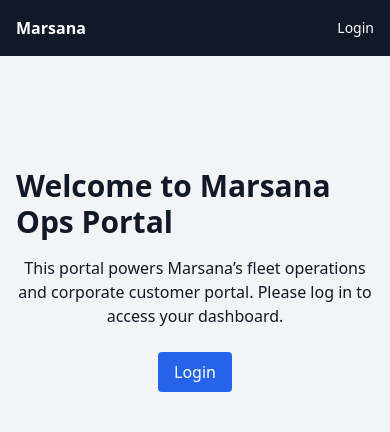
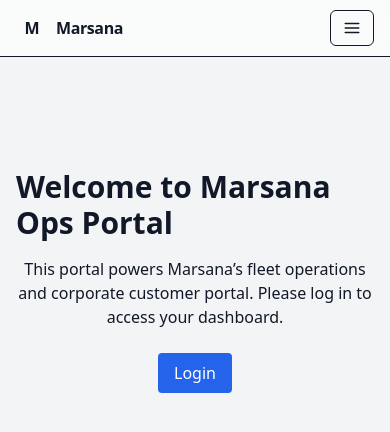
Before and after one commit to calvinkey7919/marsanarentacar, a Next.js app: page / in a window 390 px wide. Shown: the top 432 px of the page. Built offline with nearby package versions, Linux system fonts and the light colour scheme; no server answers.

Commit message:
chore(nav): restyle Navigation component and add mobile toggle

```diff
--- a/src/components/Navigation.tsx
+++ b/src/components/Navigation.tsx
@@ -1,4 +1,7 @@
+'use client';
+
 import Link from 'next/link';
+import { useState } from 'react';
 
 export type UserRole = 'ADMIN' | 'OPS' | 'CORPORATE' | null;
 
@@ -6,65 +9,108 @@ interface NavigationProps {
   role: UserRole;
 }
 
-// Returns a navigation menu based on the logged in user's role.  This component
-// renders links to the various sections of the application.  Feel free to
-// customise the styling using Tailwind classes or your own CSS.
+/**
+ * Responsive, accessible navbar with mobile toggle.
+ * Role-based links unchanged; styling only.
+ */
+export default function Navigation({ role }: NavigationProps) {
+  const [open, setOpen] = useState(false);
 
-export default function Navigation({ role }: NavigationProps) {
   return (
-    <nav className="bg-gray-900 text-white p-4">
-      <div className="container mx-auto flex flex-wrap items-center justify-between">
-        <span className="font-bold">Marsana</span>
-        <div className="flex space-x-4 text-sm">
-          {/* Shared links */}
+    <nav className="sticky top-0 z-40 backdrop-blur supports-[backdrop-filter]:bg-white/60 bg-[var(--bg-surface)] md:bg-transparent border-b border-[var(--border)]">
+      <div className="mx-auto max-w-7xl px-4 sm:px-6">
+        <div className="flex h-14 items-center justify-between">
+          {/* Brand */}
+          <div className="flex items-center gap-2">
+            <span className="inline-flex h-8 w-8 items-center justify-center rounded-md bg-[var(--accent-contrast)] text-[var(--accent)] font-bold">M</span>
+            <span className="font-semibold tracking-tight">Marsana</span>
+          </div>
+
+          {/* Desktop links */}
+          <div className="hidden md:flex items-center gap-6 text-sm">
             {role && (
-            <Link href="/dashboard" className="hover:underline">
+              <Link href="/dashboard" className="hover:text-[var(--accent)] transition-colors">
                 Dashboard
               </Link>
             )}
             {!role && (
-            <Link href="/login" className="hover:underline">
+              <Link href="/login" className="hover:text-[var(--accent)] transition-colors">
                 Login
               </Link>
             )}
             {role === 'ADMIN' && (
               <>
-              <Link href="/admin/branches" className="hover:underline">
-                Branches
-              </Link>
-              <Link href="/admin/corporates" className="hover:underline">
-                Corporates
-              </Link>
-              <Link href="/admin/users" className="hover:underline">
-                Users
-              </Link>
+                <Link href="/admin/branches" className="hover:text-[var(--accent)] transition-colors">Branches</Link>
+                <Link href="/admin/corporates" className="hover:text-[var(--accent)] transition-colors">Corporates</Link>
+                <Link href="/admin/users" className="hover:text-[var(--accent)] transition-colors">Users</Link>
               </>
             )}
             {role === 'OPS' && (
               <>
-              <Link href="/ops/fleet" className="hover:underline">
-                Fleet
-              </Link>
-              <Link href="/ops/requests" className="hover:underline">
-                Requests
-              </Link>
+                <Link href="/ops/fleet" className="hover:text-[var(--accent)] transition-colors">Fleet</Link>
+                <Link href="/ops/requests" className="hover:text-[var(--accent)] transition-colors">Requests</Link>
               </>
             )}
             {role === 'CORPORATE' && (
               <>
-              <Link href="/corporate/home" className="hover:underline">
-                My Contracts
+                <Link href="/corporate/home" className="hover:text-[var(--accent)] transition-colors">My Contracts</Link>
+                <Link href="/corporate/vehicles" className="hover:text-[var(--accent)] transition-colors">My Vehicles</Link>
+                <Link href="/corporate/requests" className="hover:text-[var(--accent)] transition-colors">My Requests</Link>
+              </>
+            )}
+          </div>
+
+          {/* Mobile toggle */}
+          <button
+            className="md:hidden inline-flex items-center justify-center rounded-md border border-[var(--border)] bg-[var(--bg-muted)] px-3 py-2 text-sm"
+            onClick={() => setOpen((o) => !o)}
+            aria-label="Toggle navigation menu"
+            aria-expanded={open}
+          >
+            <svg width="18" height="18" viewBox="0 0 24 24" fill="none" className="text-[var(--text-primary)]">
+              <path d="M3 6h18M3 12h18M3 18h18" stroke="currentColor" strokeWidth="2" strokeLinecap="round" />
+            </svg>
+          </button>
+        </div>
+      </div>
+
+      {/* Mobile menu */}
+      {open && (
+        <div className="md:hidden border-t border-[var(--border)] bg-[var(--bg-surface)]">
+          <div className="mx-auto max-w-7xl px-4 py-3 space-y-2 text-sm">
+            {role && (
+              <Link href="/dashboard" className="block rounded-md px-2 py-2 hover:bg-[var(--bg-muted)]" onClick={() => setOpen(false)}>
+                Dashboard
               </Link>
-              <Link href="/corporate/vehicles" className="hover:underline">
-                My Vehicles
+            )}
+            {!role && (
+              <Link href="/login" className="block rounded-md px-2 py-2 hover:bg-[var(--bg-muted)]" onClick={() => setOpen(false)}>
+                Login
               </Link>
-              <Link href="/corporate/requests" className="hover:underline">
-                My Requests
-              </Link>
+            )}
+            {role === 'ADMIN' && (
+              <>
+                <Link href="/admin/branches" className="block rounded-md px-2 py-2 hover:bg-[var(--bg-muted)]" onClick={() => setOpen(false)}>Branches</Link>
+                <Link href="/admin/corporates" className="block rounded-md px-2 py-2 hover:bg-[var(--bg-muted)]" onClick={() => setOpen(false)}>Corporates</Link>
+                <Link href="/admin/users" className="block rounded-md px-2 py-2 hover:bg-[var(--bg-muted)]" onClick={() => setOpen(false)}>Users</Link>
+              </>
+            )}
+            {role === 'OPS' && (
+              <>
+                <Link href="/ops/fleet" className="block rounded-md px-2 py-2 hover:bg-[var(--bg-muted)]" onClick={() => setOpen(false)}>Fleet</Link>
+                <Link href="/ops/requests" className="block rounded-md px-2 py-2 hover:bg-[var(--bg-muted)]" onClick={() => setOpen(false)}>Requests</Link>
+              </>
+            )}
+            {role === 'CORPORATE' && (
+              <>
+                <Link href="/corporate/home" className="block rounded-md px-2 py-2 hover:bg-[var(--bg-muted)]" onClick={() => setOpen(false)}>My Contracts</Link>
+                <Link href="/corporate/vehicles" className="block rounded-md px-2 py-2 hover:bg-[var(--bg-muted)]" onClick={() => setOpen(false)}>My Vehicles</Link>
+                <Link href="/corporate/requests" className="block rounded-md px-2 py-2 hover:bg-[var(--bg-muted)]" onClick={() => setOpen(false)}>My Requests</Link>
               </>
             )}
           </div>
         </div>
+      )}
     </nav>
   );
 }
```
Lines whose indentation alone changed are shown as unchanged.
